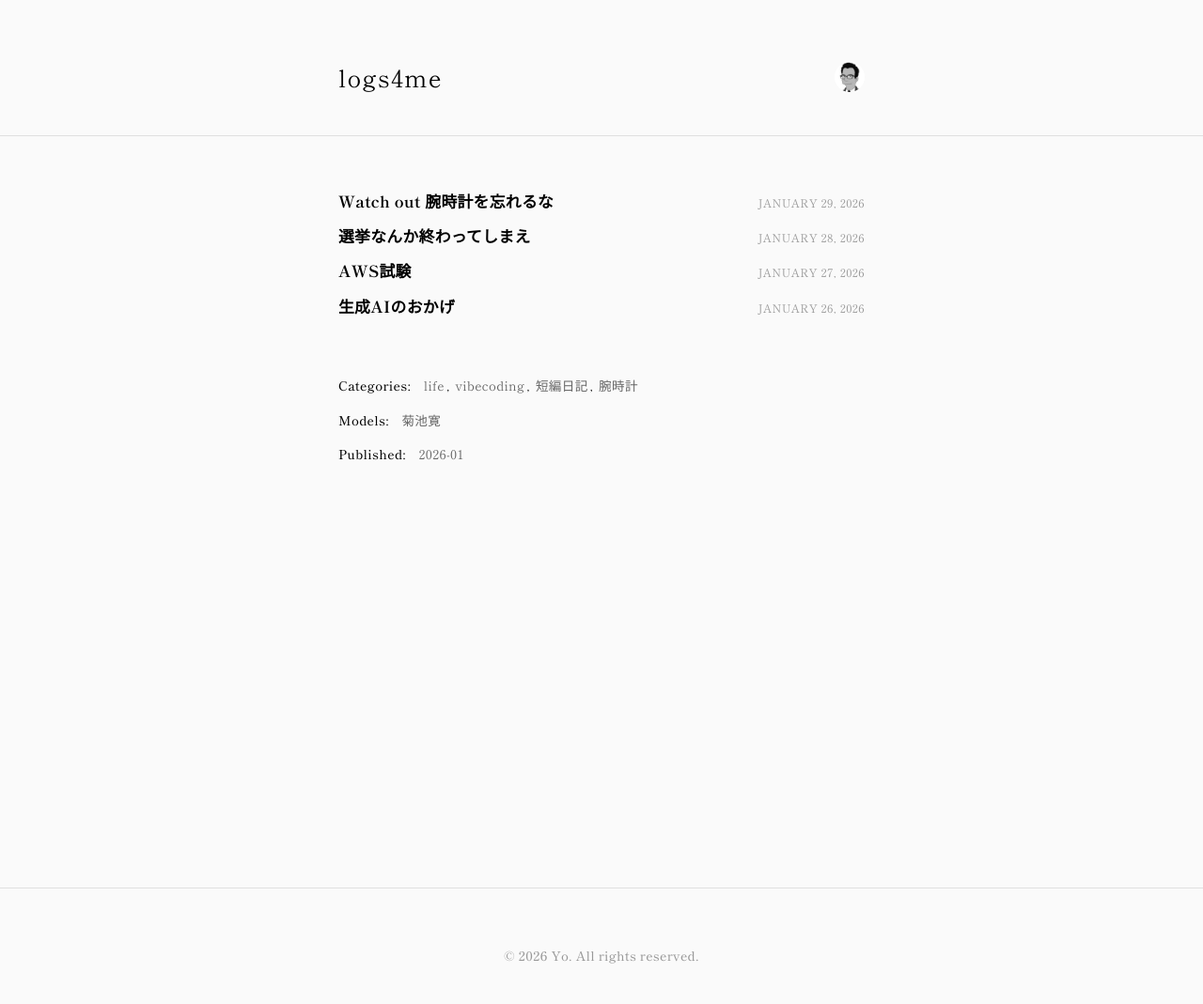
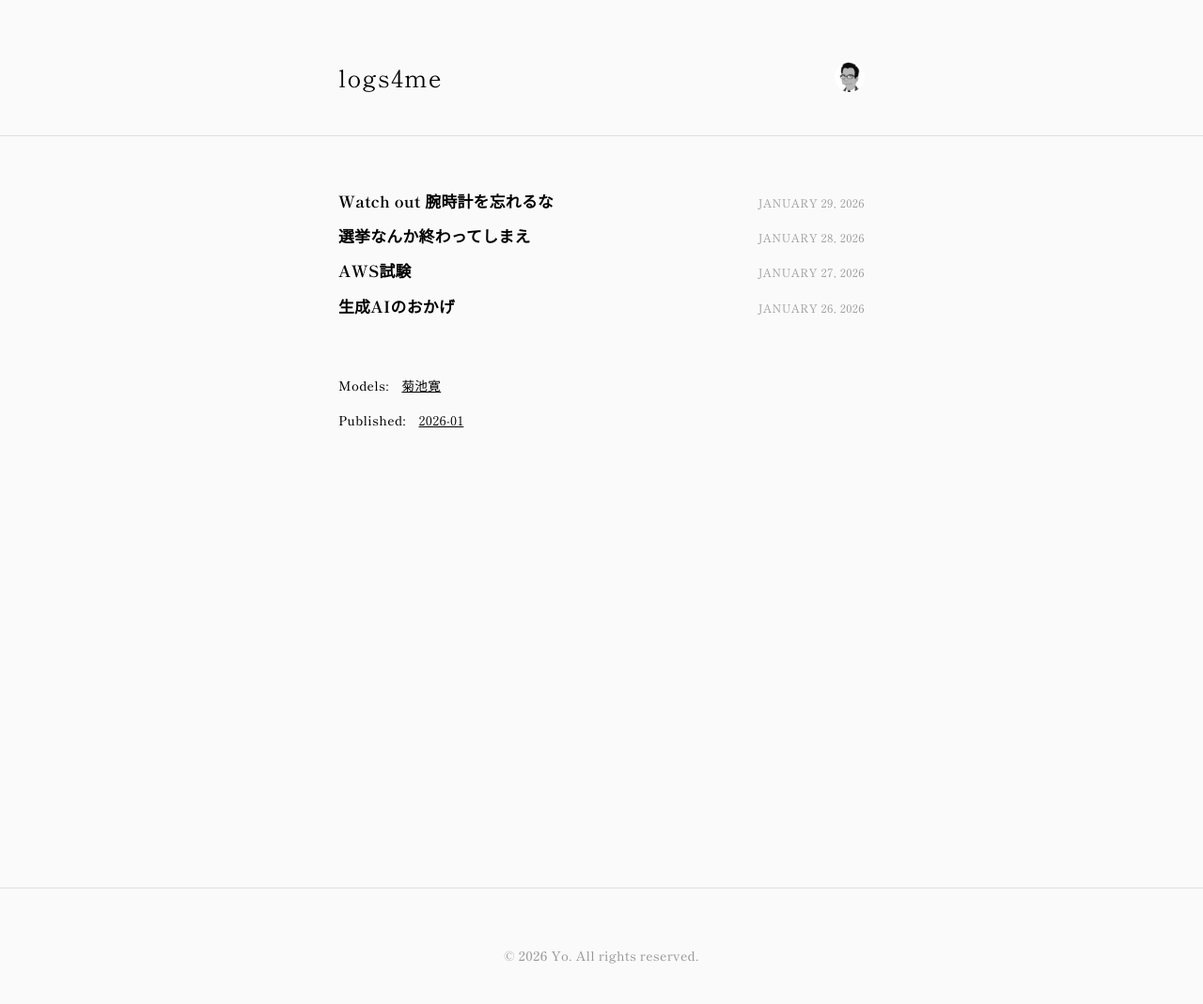
Before and after one commit to champlasonic/logs4me, a Jekyll site: the page built from index.md, in a window 1280 px wide. Shown: the whole page at 94% size. Built offline with Jekyll 4.4.1, drawn with Linux system fonts in a browser that asks for light colours; some web fonts are replaced.

Commit message:
Remove category function and unify tag styles with underline

```diff
--- a/assets/css/main.css
+++ b/assets/css/main.css
@@ -395,15 +395,14 @@ body {
 }
 
 .footer-tag-link {
-  color: #666;
-  text-decoration: none;
+  color: #000;
+  text-decoration: underline;
   transition: opacity 0.2s ease;
   margin: 0 2px;
 }
 
 .footer-tag-link:hover {
   opacity: 0.6;
-  text-decoration: underline;
 }
 
 /* Footer */
--- a/index.md
+++ b/index.md
@@ -26,22 +26,6 @@ title: home
 
 <div class="footer-tags">
   <div class="footer-tag-section">
-    <strong>Categories:</strong>
-    {% assign sorted_categories = site.categories | sort %}
-    {% for category in sorted_categories %}
-      {% case category[0] %}
-        {% when '短編日記' %}
-          {% assign category_url = 'short_essay' %}
-        {% when '腕時計' %}
-          {% assign category_url = 'watch' %}
-        {% else %}
-          {% assign category_url = category[0] %}
-      {% endcase %}
-      <a href="{{ site.baseurl }}/category/{{ category_url }}/" class="footer-tag-link">{{ category[0] }}</a>{% unless forloop.last %},{% endunless %}
-    {% endfor %}
-  </div>
-
-  <div class="footer-tag-section">
     <strong>Models:</strong>
     {% assign models = site.posts | map: "model" | compact | uniq | sort %}
     {% for model in models %}
```
Also changed, not shown: _layouts/post.html (+0 -17 lines).
